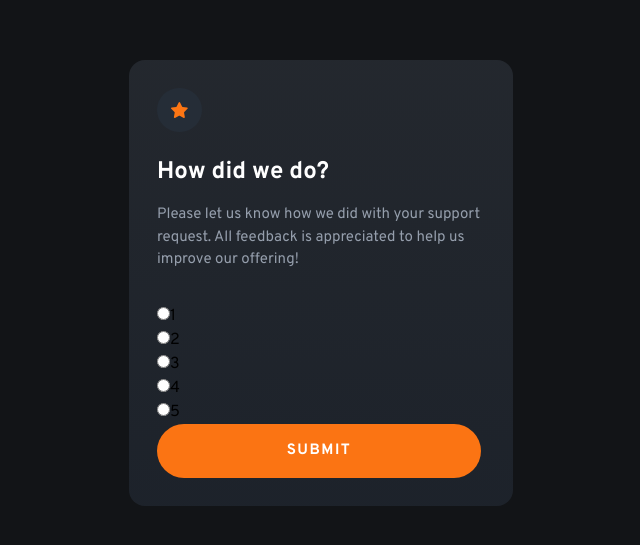
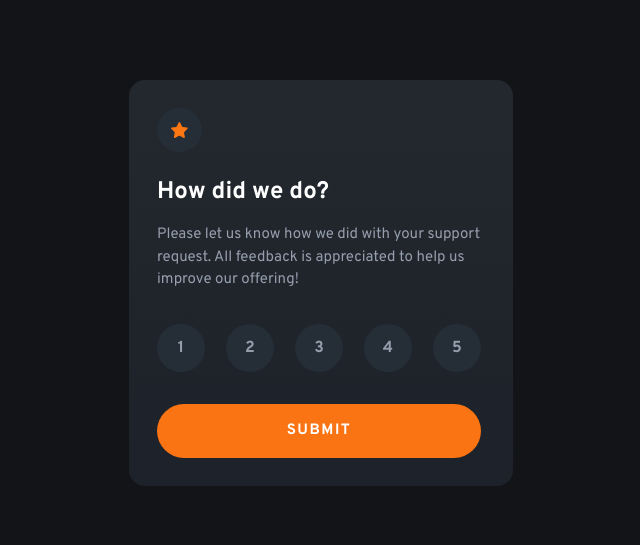
Before and after one commit to revuwem/interactive-rating-component, a React (Vite) app: page / in a window 1280 px wide. Shown: the part 117-662 px from the top of the page, without its empty margins (319-959 px from the left). Built offline with nearby package versions, Linux system fonts and the light colour scheme.

Commit message:
feat: style rating buttons

```diff
--- a/src/components/RatingButton.tsx
+++ b/src/components/RatingButton.tsx
@@ -12,9 +12,34 @@ const RatingButton: React.FC<IRatingButtonProps> = ({
   ...props
 }) => {
   return (
-    <div>
-      <input type="radio" id={id} key={key} {...props} />
-      <label htmlFor={id}>{label}</label>
+    <div className="w-12 flex">
+      <input
+        type="radio"
+        id={id}
+        key={key}
+        {...props}
+        className="sr-only peer"
+      />
+      <label
+        htmlFor={id}
+        className={`
+        font-sans
+        font-bold
+        text-center
+        text-grey-200
+        w-full
+        p-3
+        rounded-full
+        bg-blue-400
+        transition
+        hover:cursor-pointer
+        hover:bg-grey-100
+        hover:text-white
+        peer-checked:bg-primary
+        peer-checked:text-white`}
+      >
+        {label}
+      </label>
     </div>
   );
 };
--- a/src/components/RatingForm.tsx
+++ b/src/components/RatingForm.tsx
@@ -33,8 +33,9 @@ const RatingForm: React.FC<IRatingFormProps> = ({
           Please let us know how we did with your support request. All feedback
           is appreciated to help us improve our offering!
         </Paragraph>
-        <fieldset>
+        <fieldset className="mb-8">
           <legend className="sr-only">Select your rate</legend>
+          <div className="flex justify-between">
             {ratingOptions.map(({ id, value, name }) => (
               <RatingButton
                 id={id}
@@ -45,6 +46,7 @@ const RatingForm: React.FC<IRatingFormProps> = ({
                 onChange={onRatingChanged}
               />
             ))}
+          </div>
         </fieldset>
         <Button onClick={onSubmit}>Submit</Button>
       </form>
```
Lines whose indentation alone changed are shown as unchanged.
